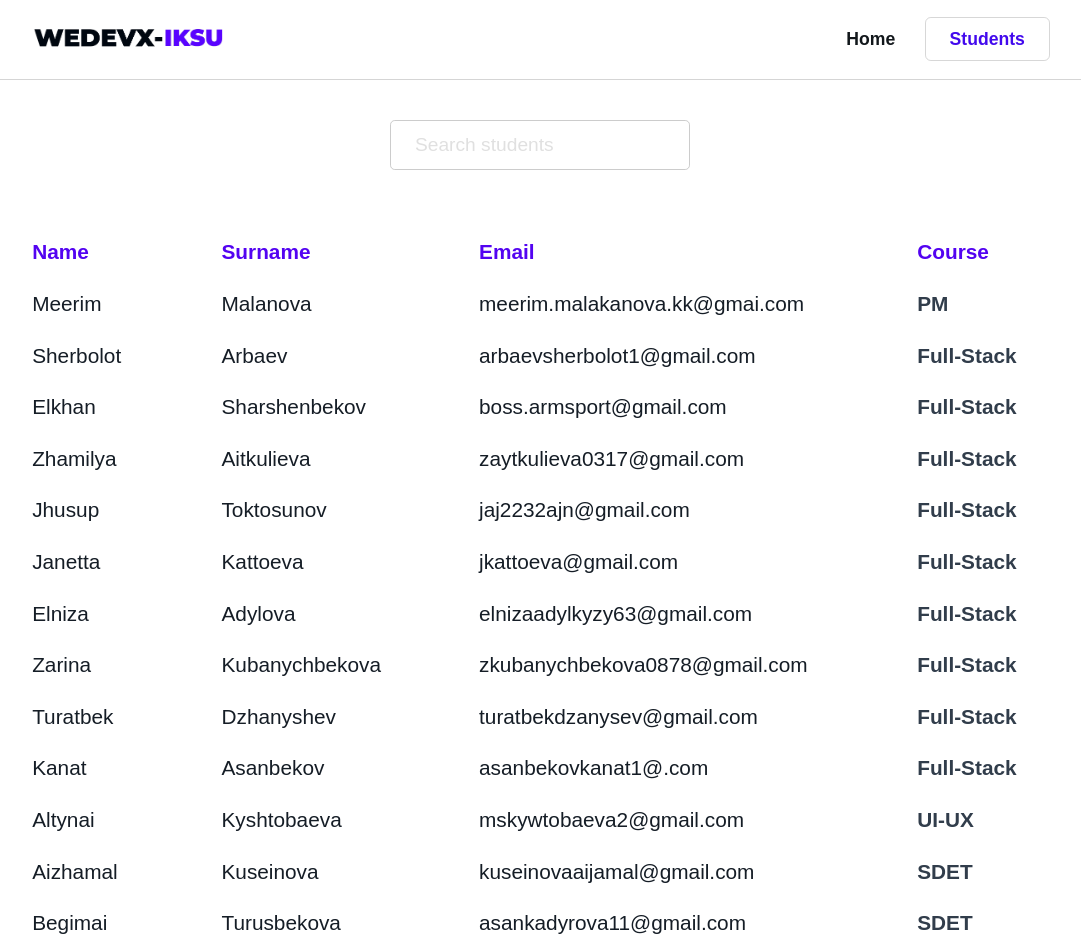
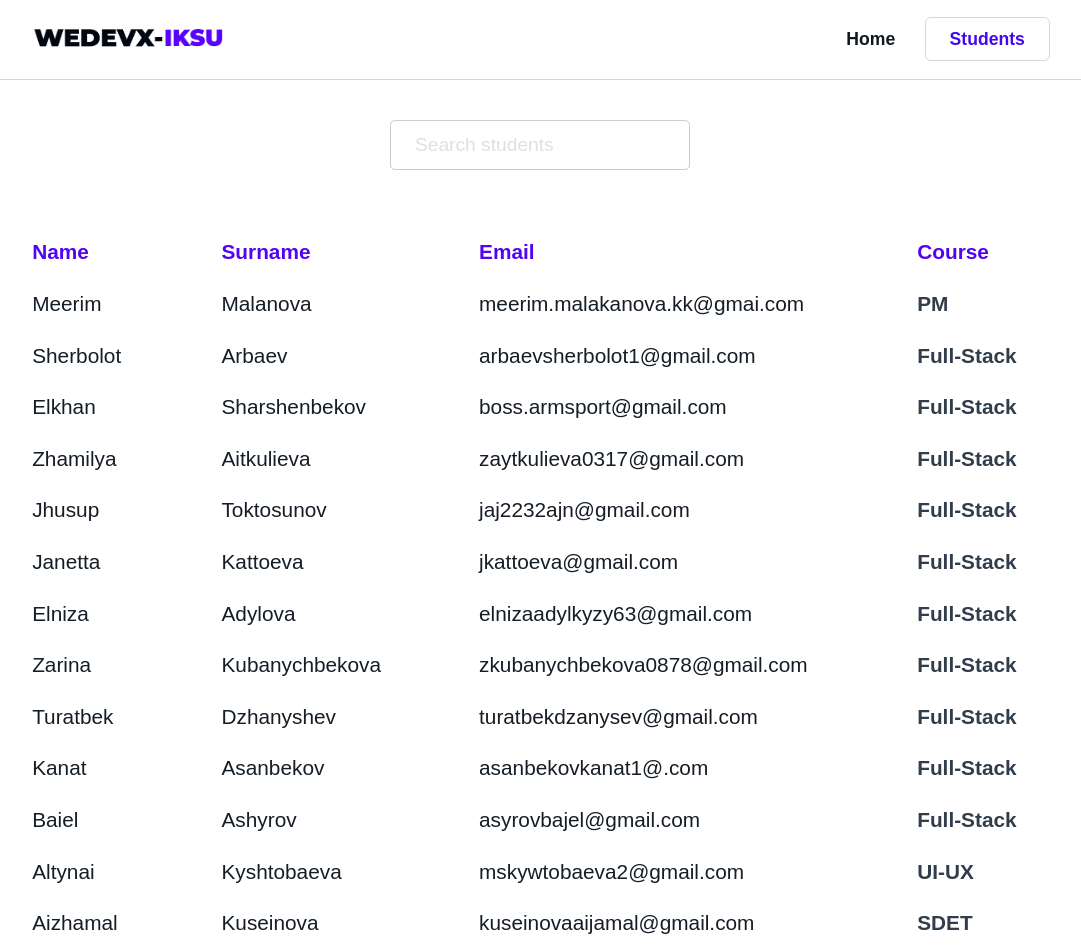
Before and after one commit to arbaevsherbolot/StudentsListDEVX, a React (Vite) app: page /students in a window 1280 px wide. Shown: the top 952 px of the page, without its empty margins (100-1181 px from the left). Built offline with nearby package versions, Linux system fonts and the light colour scheme; a web font is replaced by a local one.

Commit message:
Update Students

```diff
--- a/src/components/students/studentList.js
+++ b/src/components/students/studentList.js
@@ -71,83 +71,90 @@ export const Student = [
   },
   {
     id: 11,
+    first_name: "Baiel",
+    last_name: "Ashyrov",
+    email: "asyrovbajel@gmail.com",
+    course: "Full-Stack",
+  },
+  {
+    id: 12,
     first_name: "Altynai",
     last_name: "Kyshtobaeva",
     email: "mskywtobaeva2@gmail.com",
     course: "UI-UX",
   },
   {
-    id: 12,
+    id: 13,
     first_name: "Aizhamal",
     last_name: "Kuseinova",
     email: "kuseinovaaijamal@gmail.com",
     course: "SDET",
   },
   {
-    id: 13,
+    id: 14,
     first_name: "Begimai",
     last_name: "Turusbekova ",
     email: "asankadyrova11@gmail.com",
     course: "SDET",
   },
   {
-    id: 14,
+    id: 15,
     first_name: "Nurpeiil",
     last_name: "Ashibaeva",
     email: "nurpeiil.ashibaeva.ch@gmail.com",
     course: "SDET",
   },
   {
-    id: 15,
+    id: 16,
     first_name: "Temurbek",
     last_name: "Tumanbaev",
     email: "temurbektumanbaev638@gmail.com",
     course: "SDET",
   },
   {
-    id: 16,
+    id: 17,
     first_name: "Altynbek",
     last_name: "Kasym uulu",
     email: "kasymuulualtynbek@yanbex.ru",
     course: "SDET",
   },
   {
-    id: 17,
+    id: 18,
     first_name: "Nurlan",
     last_name: "Zhakypov",
     email: "zakypovnurlan44@gmail.com",
     course: "SFET",
   },
   {
-    id: 18,
+    id: 19,
     first_name: "Omurbek",
     last_name: "Chinbaev",
     email: "ochinbaev@gmail.com",
     course: "SDET",
   },
   {
-    id: 19,
+    id: 20,
     first_name: "Emir",
     last_name: "Kerimberdiev",
     email: "keremberdievemir43@gmail.com",
     course: "DevOPS",
   },
   {
-    id: 20,
+    id: 21,
     first_name: "Madina",
     last_name: "Tad",
     email: "madina.tadjidinova@gmail.com",
     course: "DevOPS",
   },
   {
-    id: 21,
+    id: 22,
     first_name: "Arlen",
     last_name: "Tursunbekov",
     email: "arlen.tursunbekov.2001@gmail.com",
     course: "DevOPS",
   },
   {
-    id: 22,
+    id: 23,
     first_name: "Ademi",
     last_name: "Toktogulova",
     email: "toktogulovaademi6@gmail.com",
```
